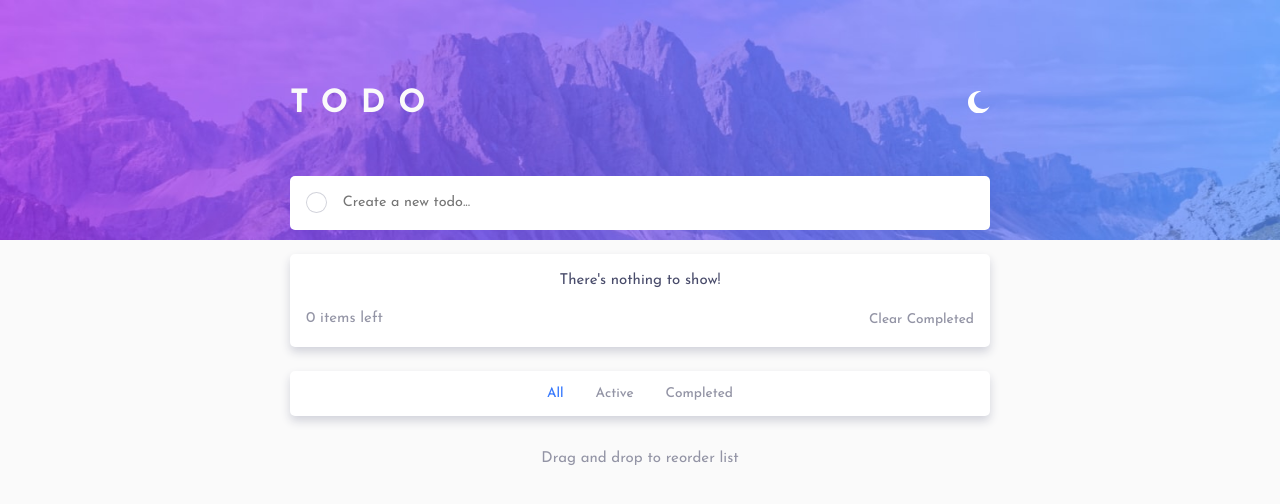
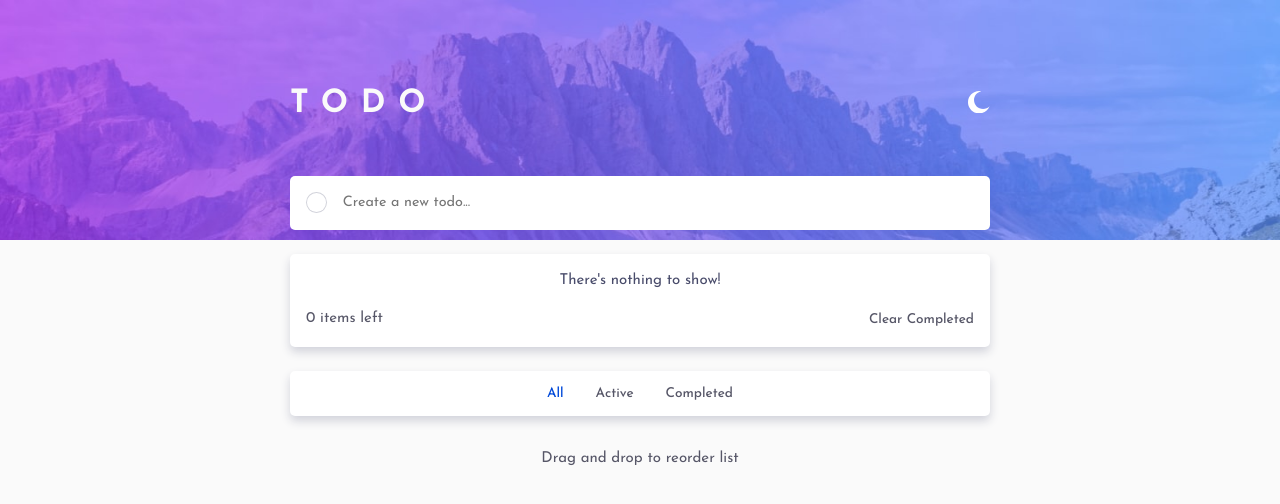
Before and after one commit to hns-dev/frontendMentor-todo-app, a React (Create React App) app: page / in a window 1280 px wide. Shown: the top 504 px of the page. Built offline with nearby package versions, Linux system fonts and the light colour scheme.

Commit message:
Fix color contrast issues

```diff
--- a/src/index.css
+++ b/src/index.css
@@ -11,9 +11,9 @@
   );
   --checkmark-inner-bg: hsl(236, 33%, 92%);
   --border-color: hsl(236, 33%, 92%);
-  --btn-color: hsl(236, 9%, 61%);
+  --btn-color: hsl(240, 9%, 37%);
   --hover-color: hsl(235, 19%, 35%);
-  --btn-active: hsl(220, 98%, 61%);
+  --btn-active: hsl(220, 98%, 43%);
   --box-shadow: 0px 5px 10px hsl(233, 11%, 84%);
   --bg-desktop: url("./images/bg-desktop-light.jpg");
   --bg-mobile: url("./images/bg-mobile-light.jpg");
@@ -32,8 +32,9 @@
   );
   --checkmark-inner-bg: hsl(237, 14%, 26%);
   --border-color: hsl(237, 14%, 26%);
-  --btn-color: hsl(234, 11%, 52%);
+  --btn-color: hsl(218, 8%, 72%);
   --hover-color: hsl(236, 33%, 92%);
+  --btn-active: hsl(220, 96%, 78%);
   --box-shadow: 0px 5px 15px hsl(240, 22%, 7%);
   --bg-desktop: url("./images/bg-desktop-dark.jpg");
   --bg-mobile: url("./images/bg-mobile-dark.jpg");
```
Also changed, not shown: src/style-guide.md (+3 -3 lines).
